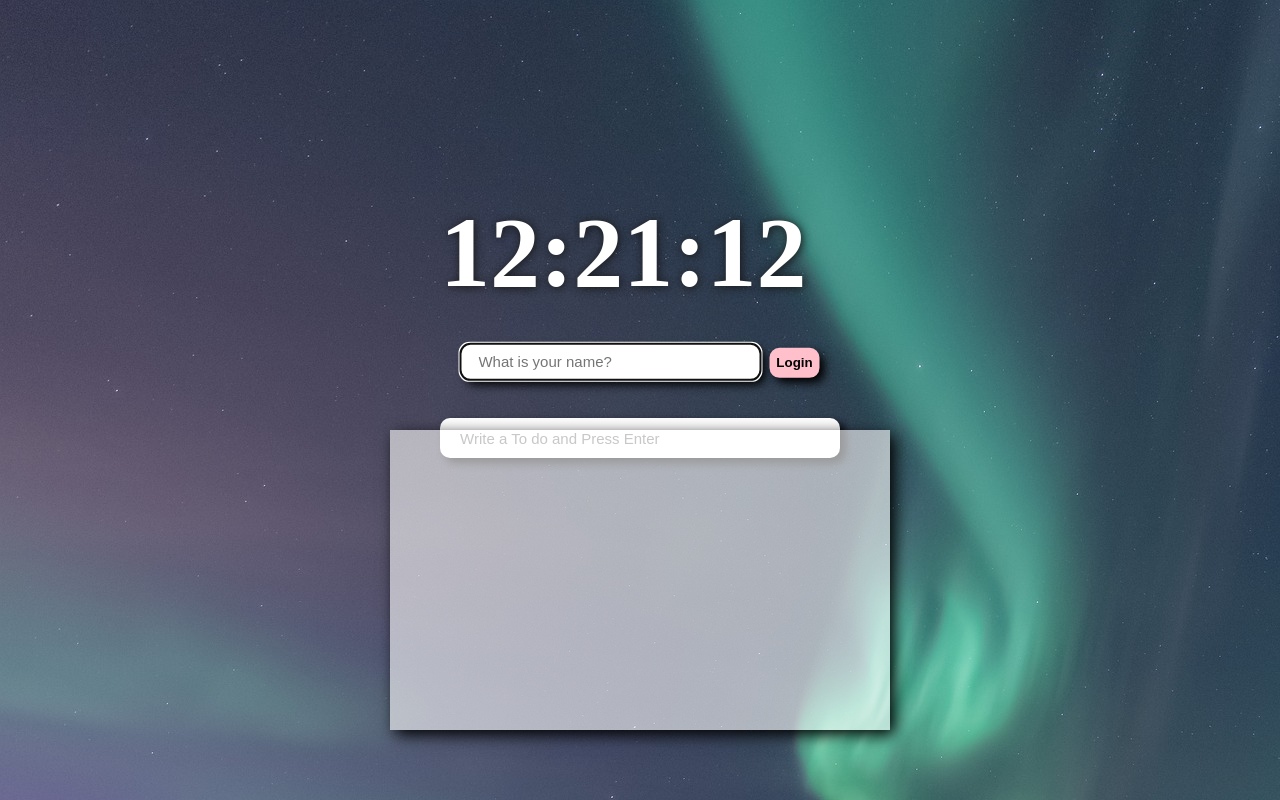
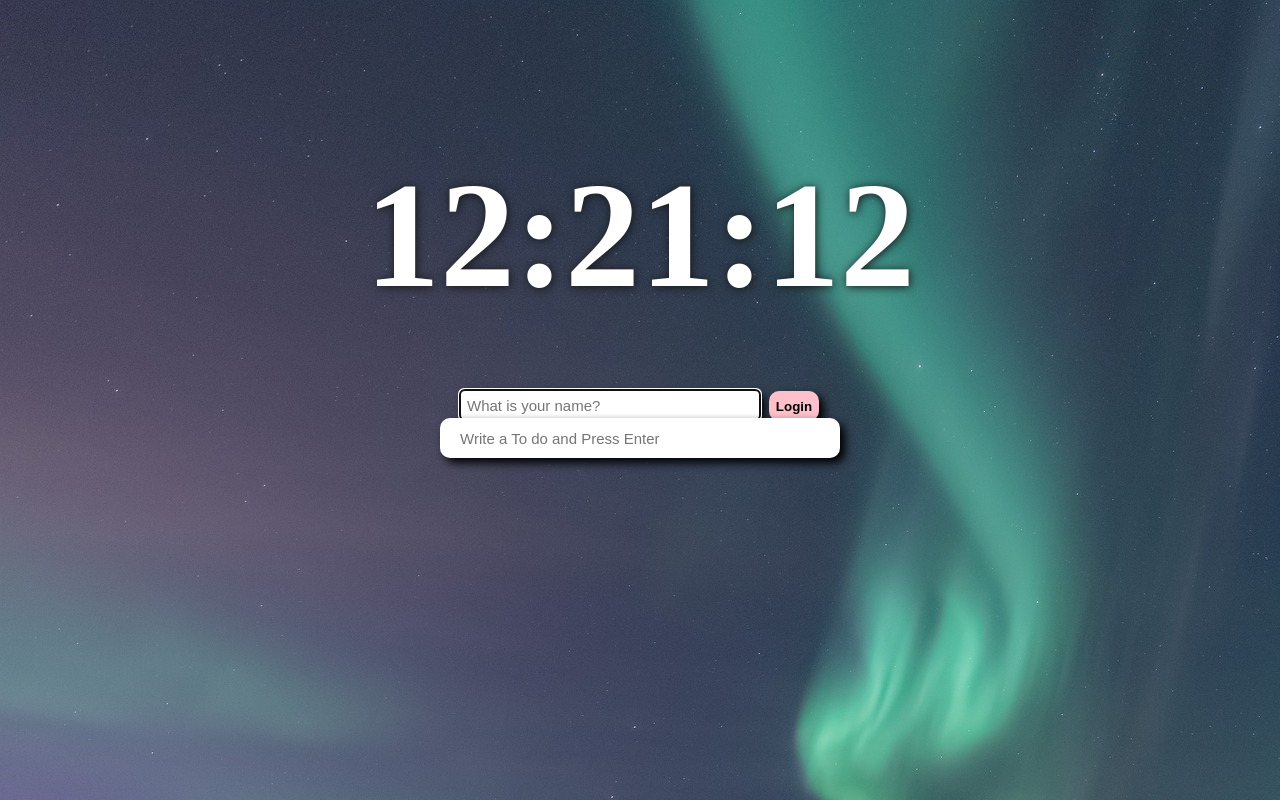
Before and after one commit to naturalMin/momentum-clone, a plain HTML site: page index.html in a window 1280 px wide. Drawn offline with Linux system fonts and the light colour scheme.

Commit message:
css update

```diff
--- a/index.html
+++ b/index.html
@@ -1,10 +1,10 @@
 <!DOCTYPE html>
-<html lang="en">
+<html lang="ko">
 <head>
     <meta charset="UTF-8">
     <meta http-equiv="X-UA-Compatible" content="IE=edge">
     <meta name="viewport" content="width=device-width,initial-scale=1,minimum-scale=1,maximum-scale=1,user-scalable=no">
-    <title>바닐라JS_크롬앱Final</title>
+    <title>Momentum clone</title>
     <link rel="stylesheet" href="style.css">
 </head>
 <body>
@@ -12,9 +12,8 @@
         <span></span>
         <span></span>
     </div>
-
+    <div id="wrap">
         <h1 id="clock">00:00</h1>
-
         <form class="hidden" id="loginForm">
             <input type="text" placeholder="What is your name?" autofocus>
             <button>Login</button>
@@ -26,7 +25,7 @@
         <div id="todoListWrap">
             <ul id="todo_li"></ul>
         </div>
-
+    </div>
 
     <script src="script/clock.js"></script>
     <script src="script/username.js"></script>
--- a/script/background.js
+++ b/script/background.js
@@ -1,4 +1,4 @@
-const bgImg=[
+const bgImg = [
     "1.jpg",
     "2.jpg",
     "3.jpg",
@@ -11,5 +11,5 @@ const bgImg=[
     "10.jpg"
 ];
 
-const chosenBg=bgImg[Math.floor(Math.random()*bgImg.length)];
-document.body.style.background=`url('./bgimg/${chosenBg}') no-repeat`;
+const chosenBg = bgImg[Math.floor(Math.random() * bgImg.length)];
+document.body.style.background = `url('./bgimg/${chosenBg}') no-repeat`;
--- a/script/todolist.js
+++ b/script/todolist.js
@@ -1,53 +1,53 @@
-const todoForm=document.querySelector('#todo_form');
-const todoInput=document.querySelector('#todo_form input');
-const todoLi=document.querySelector('#todo_li');
+const todoForm = document.querySelector('#todo_form');
+const todoInput = document.querySelector('#todo_form input');
+const todoLi = document.querySelector('#todo_li');
 
-const SAVETODOS_KEY="todos";
-let todos=[];
+const SAVETODOS_KEY = "todos";
+let todos = [];
 
-function saveTodos(){
-    localStorage.setItem("todos",JSON.stringify(todos));
+function saveTodos() {
+    localStorage.setItem("todos", JSON.stringify(todos));
 }
 
-function deleteTodo(event){
-    const li=event.target.parentElement;
+function deleteTodo(event) {
+    const li = event.target.parentElement;
     li.remove();
-    todos=todos.filter((todo)=>todo.id !==parseInt(li.id));
+    todos = todos.filter((todo) => todo.id !== parseInt(li.id));
     saveTodos();
 }
 
-function paintTodo(newTodo){
-    const li=document.createElement("li");
-    li.id=newTodo.id;
-    const span=document.createElement("span");
-    const btn=document.createElement("button");
-    btn.innerHTML="❎";
-    btn.addEventListener("click",deleteTodo);
+function paintTodo(newTodo) {
+    const li = document.createElement("li");
+    li.id = newTodo.id;
+    const span = document.createElement("span");
+    const btn = document.createElement("button");
+    btn.innerHTML = "❌";
+    btn.addEventListener("click", deleteTodo);
     li.appendChild(span);
     li.appendChild(btn);
-    span.innerHTML=newTodo.text;
+    span.innerHTML = newTodo.text;
     todoLi.appendChild(li);
 }
 
-function handleTodoSubmit(event){
+function handleTodoSubmit(event) {
     event.preventDefault();
-    const newTodo=todoInput.value;
-    todoInput.value="";
-    const newTodoObj={
-        text:newTodo,
-        id:Date.now()
+    const newTodo = todoInput.value;
+    todoInput.value = "";
+    const newTodoObj = {
+        text: newTodo,
+        id: Date.now()
     };
     todos.push(newTodoObj);
     paintTodo(newTodoObj);
     saveTodos();
 }
 
-todoForm.addEventListener("submit",handleTodoSubmit);
+todoForm.addEventListener("submit", handleTodoSubmit);
 
-const savedTodos=localStorage.getItem(SAVETODOS_KEY);
+const savedTodos = localStorage.getItem(SAVETODOS_KEY);
 
-if(savedTodos!==null){
-    const parsedTodos=JSON.parse(savedTodos);
-    todos=parsedTodos;
+if (savedTodos !== null) {
+    const parsedTodos = JSON.parse(savedTodos);
+    todos = parsedTodos;
     parsedTodos.forEach(paintTodo);
 }
--- a/script/username.js
+++ b/script/username.js
@@ -1,26 +1,26 @@
-const loginForm=document.querySelector("#loginForm");
-const loginInput=document.querySelector("#loginForm input");
-const welcome=document.querySelector("#welcome");
+const loginForm = document.querySelector("#loginForm");
+const loginInput = document.querySelector("#loginForm input");
+const welcome = document.querySelector("#welcome");
 
 
-const HIDDEN_CLASSNAME="hidden";
-const USERNAME_KEY="username";
+const HIDDEN_CLASSNAME = "hidden";
+const USERNAME_KEY = "username";
 
-function loginSubmit(event){
+function loginSubmit(event) {
     event.preventDefault();
     loginForm.classList.add(HIDDEN_CLASSNAME);
-    const username=loginInput.value;
-    localStorage.setItem(USERNAME_KEY,username);
-    welcome.innerHTML=`Hi. ${username}. Welcome To Visit here:)`;
+    const username = loginInput.value;
+    localStorage.setItem(USERNAME_KEY, username);
+    welcome.innerHTML = `Hi. ${username}. Have a nice today:)`;
     welcome.classList.remove(HIDDEN_CLASSNAME);
 }
 
-const savedUsername=localStorage.getItem(USERNAME_KEY);
+const savedUsername = localStorage.getItem(USERNAME_KEY);
 
-if(savedUsername === null){
+if (savedUsername === null) {
     loginForm.classList.remove(HIDDEN_CLASSNAME);
-    loginForm.addEventListener("submit",loginSubmit);
-}else{
-    welcome.innerHTML=`Hi. ${savedUsername}. Welcome To Visit here:)`;
+    loginForm.addEventListener("submit", loginSubmit);
+} else {
+    welcome.innerHTML = `Hi. ${savedUsername}. Have a nice today:)`;
     welcome.classList.remove(HIDDEN_CLASSNAME);
 }
--- a/style.css
+++ b/style.css
@@ -1,5 +1,5 @@
 * {
-    margin: 0;
+    margin: 0 auto;
     padding: 0;
 }
 
@@ -9,25 +9,30 @@ li {
 
 #weather {
     position: absolute;
-    bottom: 10px;
+    top: 10px;
     right: 10px;
 }
 
 #weather span {
     color: #ffffff;
     font-size: 20px;
+    text-shadow: 1px 1px 5px rgb(22, 22, 22);
+}
+
+#wrap {
+    max-width: 600px;
 }
 
 #clock {
     width: 400px;
     height: 150px;
-    font-size: 100px;
+    font-size: 150px;
     color: #ffffff;
     text-shadow: 1px 1px 10px rgb(22, 22, 22);
-    position: absolute;
-    top: 30%;
-    left: 50%;
-    transform: translate(-50%, -30%);
+    display: flex;
+    justify-content: center;
+    align-items: center;
+    margin-top: 20vh;
 }
 
 .hidden {
@@ -35,10 +40,8 @@ li {
 }
 
 #loginForm {
-    position: absolute;
-    top: 45%;
-    left: 50%;
-    transform: translate(-50%, -45%);
+    margin-top: 10vh;
+    margin-left: 20%;
 }
 
 #loginForm input {
@@ -46,10 +49,10 @@ li {
     height: 30px;
     font-size: 15px;
     border: 0;
-    border-radius: 10px;
+    border-radius: 5px;
     box-shadow: 5px 5px 10px;
-    padding: 5%;
     box-sizing: border-box;
+    padding: 7px;
 }
 
 #loginForm button {
@@ -62,6 +65,7 @@ li {
     cursor: pointer;
     background: pink;
     margin-left: 5px;
+    cursor: pointer;
 }
 
 #welcome {
@@ -99,13 +103,14 @@ li {
     transform: translate(-50%, -50%);
     width: 500px;
     height: 300px;
-    background: rgba(255, 255, 255, 0.6);
-    box-shadow: 5px 5px 15px;
+    background: transparent;
 }
 
 #todo_li {
     width: 80%;
     padding: 1%;
-    box-sizing: border-box;
-    margin: auto;
+    color: white;
+    font-size: 50px;
+    text-align: center;
+    text-shadow: 1px 1px 10px rgb(22, 22, 22);
 }
```
Also changed, not shown: script/clock.js (+8 -8 lines), script/weather.js (+13 -12 lines). Lines whose indentation alone changed are shown as unchanged.
